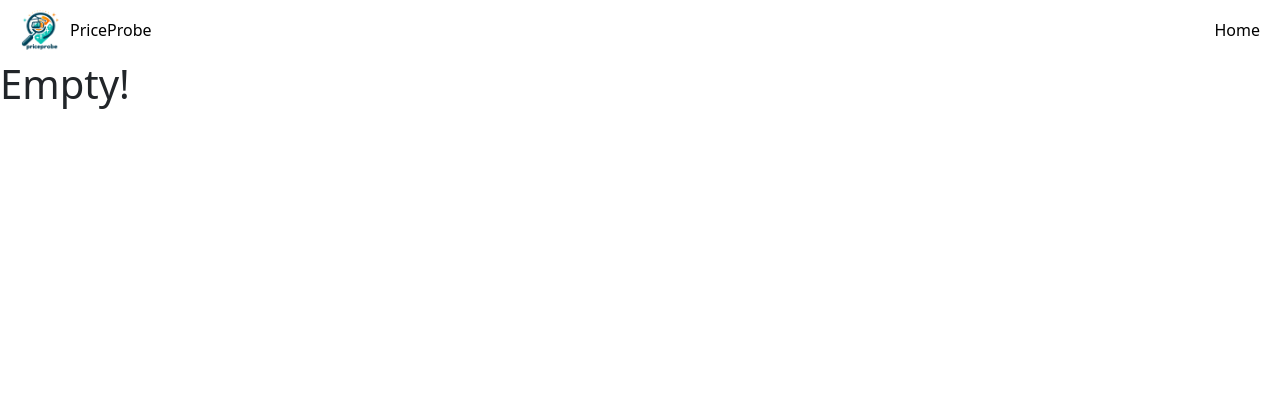
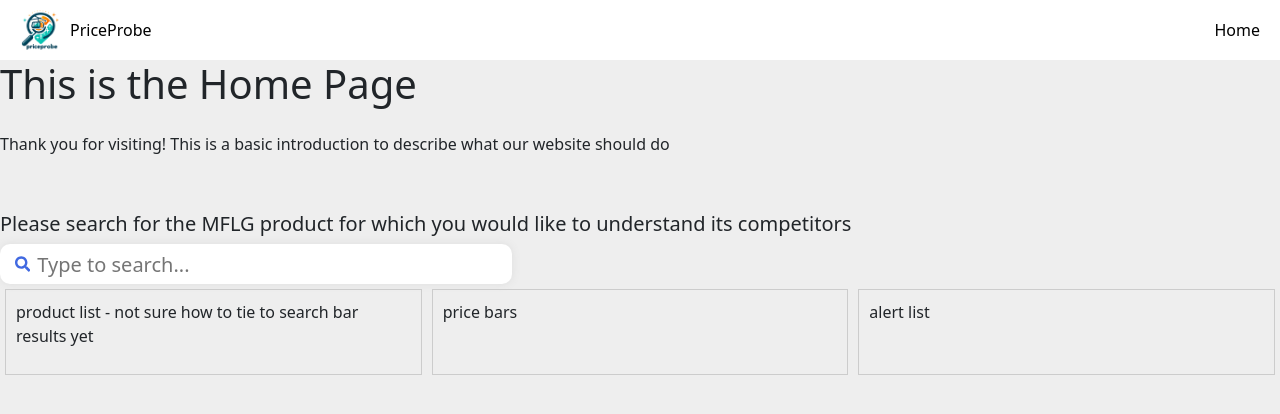
Before and after one commit to shotnothing/TeamPower8, a Next.js app in the folder webapp/: page /home in a window 1280 px wide. Shown: the top 414 px of the page. Built offline with nearby package versions, Linux system fonts and the light colour scheme.

Commit message:
basic homepage w components

```diff
--- a/webapp/package.json
+++ b/webapp/package.json
@@ -12,11 +12,12 @@
     "bootstrap": "^5.3.3",
     "next": "14.1.3",
     "react": "^18",
-    "react-dom": "^18"
+    "react-dom": "^18",
+    "react-icons": "^5.0.1"
   },
   "devDependencies": {
     "@types/node": "^20",
-    "@types/react": "^18",
+    "@types/react": "18.2.69",
     "@types/react-dom": "^18",
     "autoprefixer": "^10.0.1",
     "eslint": "^8",
--- /dev/null
+++ b/webapp/src/app/home/components/introduction.tsx
@@ -0,0 +1,15 @@
+import React from 'react';
+
+const Introduction: React.FC = () => {
+  return (
+    <div>
+      {/* <h1 className="text-3xl font-bold">Welcome to our website</h1> */}
+      <p className="text-gray-700 mt-4">
+        Thank you for visiting! This is a basic introduction to describe
+        what our website should do
+      </p>
+    </div>
+  );
+};
+
+export default Introduction;
--- /dev/null
+++ b/webapp/src/app/home/components/search_bar.css
@@ -0,0 +1,28 @@
+.input-wrapper{
+    width: 40%;
+    height: 2.5rem;
+    border: none;
+    border-radius: 10px;
+    padding: 0 15px;
+    box-shadow: 0px 0px 8px #ddd;
+    background-color: white;
+    display: flex;
+    align-items: center;
+}
+
+input {
+    background-color: transparent;
+    border: none;
+    height: 100%;
+    font-size: 1.25rem;
+    width: 100%;
+    margin-left: 5px;
+}
+
+input:focus {
+    outline: none;
+}
+
+#search-icon {
+    color: royalblue;
+}
--- /dev/null
+++ b/webapp/src/app/home/components/search_bar.tsx
@@ -0,0 +1,17 @@
+import React from 'react';
+import { FaSearch } from "react-icons/fa";
+import './search_bar.css'
+
+const search_bar = () => {
+    // const [input, setInput] = useState("");
+    return (
+        <div className='input-wrapper'>
+            <FaSearch id="search-icon" />
+            <input placeholder='Type to search...' />
+        </div>
+    )
+}
+
+export default search_bar
+
+// https://www.youtube.com/watch?v=sWVgMcz8Q44
--- /dev/null
+++ b/webapp/src/app/home/components/search_bar_lst.json
@@ -0,0 +1,6 @@
+[
+    { "id": 1, "name": "Apple" },
+    { "id": 2, "name": "Banana" },
+    { "id": 3, "name": "Orange" },
+    { "id": 4, "name": "Pear" }
+  ]
--- a/webapp/src/app/home/page.tsx
+++ b/webapp/src/app/home/page.tsx
@@ -1,3 +1,39 @@
-export default function Empty () {
-    return <h1>Empty!</h1>
-}
+import React from 'react';
+import './styles.modules.css';
+import Introduction from './components/introduction';
+import SearchBar from './components/search_bar';
+
+const HomePage: React.FC = () => {
+
+    return (
+        <div className='home-page'>
+            <h1>This is the Home Page</h1>
+
+            <div className='introduction-container'>
+                <Introduction />
+            </div>
+
+            <div className='search-bar-container'>
+                <h5>Please search for the MFLG product for which you would like to understand its competitors</h5>
+                {/* <SearchBar /> */}
+                <SearchBar />
+            </div>
+
+            <div className='alert-dashboard'>
+                <div className='product-list-container'>
+                    <p>product list - not sure how to tie to search bar results yet</p>
+                </div>
+
+                <div className='price-bar-container'>
+                    <p> price bars</p>
+                </div>
+
+                <div className='product-list-container'>
+                    <p> alert list</p>
+                </div>
+            </div>
+        </div>
+    );
+};
+
+export default HomePage;
--- /dev/null
+++ b/webapp/src/app/home/styles.modules.css
@@ -0,0 +1,32 @@
+.home-page {
+    background-color: #eee;
+    width: 100vw;
+    height: 100vh;
+  }
+
+.search-bar-container {
+    padding-top: 5vh;
+    /* width: 40%; */
+    /* margin: auto; */
+    /* display: flex;
+    flex-direction: column; */
+    /* min-width: 300px; */
+    }
+
+.alert-dashboard {
+      display: flex;
+      flex-direction: column;
+  }
+
+.product-list-container, .price-bar-container, .alert-list-container {
+    flex: 1;
+    border: 1px solid #ccc;
+    padding: 10px;
+    margin: 5px;
+}
+
+@media (min-width: 768px) {
+    .alert-dashboard {
+        flex-direction: row;
+    }
+}
```
Also changed, not shown: 2 other files (tests, documents, lock files or other folders).
